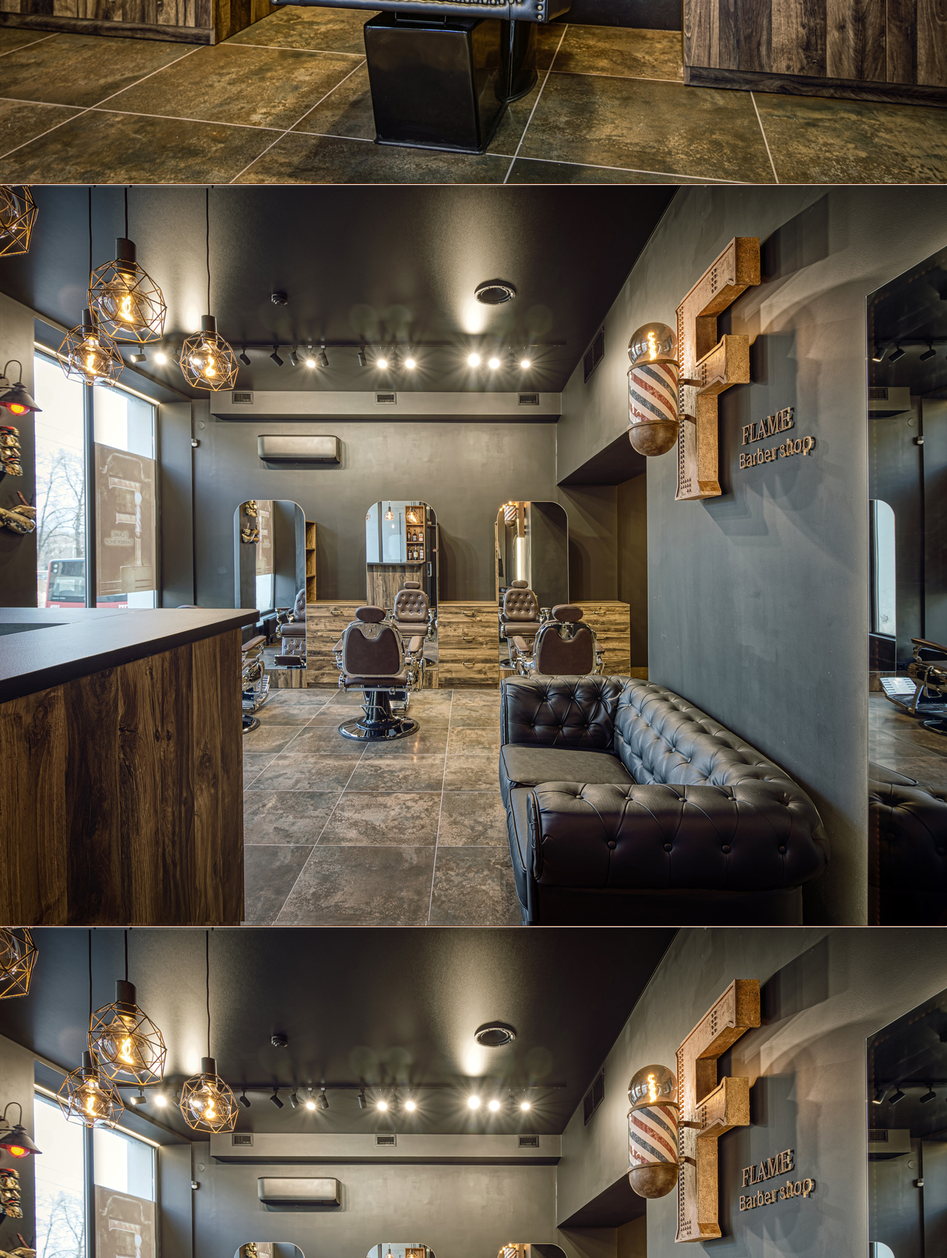
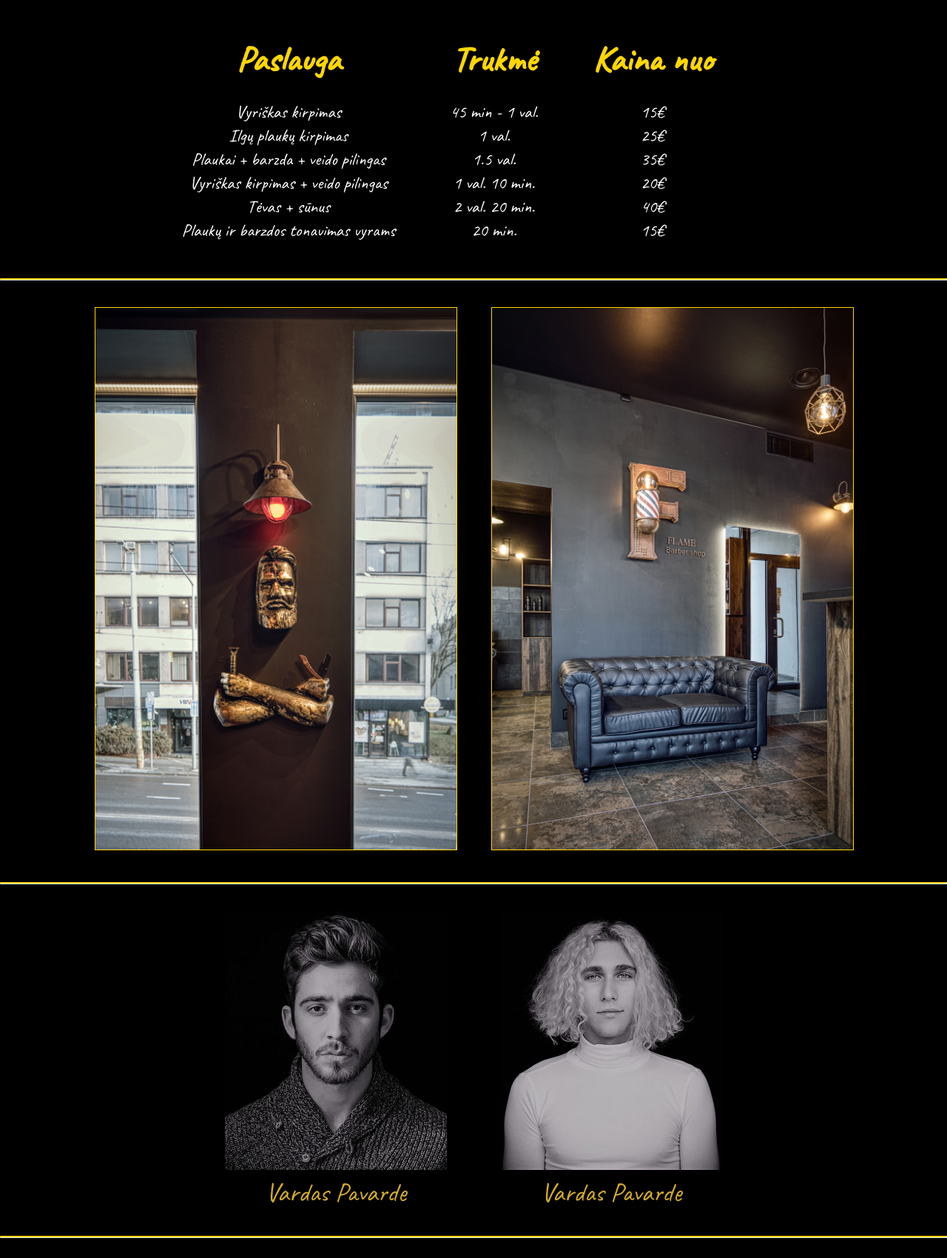
Before and after one commit to Allbertss/Allbertss.github.io, a plain HTML site: page index.html in a window 1280 px wide. Shown: the part 1100-2800 px from the top of the page at 74% size. Drawn offline with nearby package versions, Linux system fonts and the light colour scheme.

Commit message:
updated files

```diff
--- /dev/null
+++ b/css/about-us.css
@@ -0,0 +1,22 @@
+/* #about-us h2 {
+
+} */
+
+#outside-image img {
+    width: 500px;
+}
+
+#info {
+    margin-left: 2rem;
+    margin-right: 2rem;
+}
+
+#info li {
+    list-style-type: none;
+    text-align: right;
+}
+
+#working-hours {
+    text-align: left;
+    font-weight: bold;
+}
--- a/css/main.css
+++ b/css/main.css
@@ -16,7 +16,7 @@
 
 * {
     font-family: Caveat;
-    font-size: 18px;
+    font-size: 24px;
 
     margin: 0;
     padding: 0;
@@ -24,6 +24,7 @@
 
 body {
     background-color: var(--color6);
+    color: var(--color7);
 }
 
 @media only screen and (max-width: 1000px) {
@@ -48,7 +49,7 @@ body {
 }
 
 #name {
-    font-size: 20px;
+    font-size: 28px;
     color: var(--color5);
 }
 
@@ -58,8 +59,28 @@ body {
     width: 80%;
     height: auto;
     justify-content: center;
+    margin-top: 1.5rem;
+    margin-bottom: 1.5rem;
 }
 
 hr {
-    border-top: .1rem solid var(--color4);
+    border-top: .1rem solid var(--color5);
 }
+
+.responsive-image {
+    width: 100%;
+    height: auto;
+}
+
+.left-image {
+    margin-right: 1rem;
+}
+
+.left-image img,
+.right-image img {
+    border: .05rem solid var(--color5);
+}
+
+.right-image {
+    margin-left: 1rem;
+}
--- /dev/null
+++ b/css/masters.css
@@ -0,0 +1,15 @@
+#masters {
+    grid-template-columns: 1fr 1fr;
+    gap: 3rem;
+}
+
+
+/* #masters div img {
+    border: 2px solid var(--color5);
+} */
+
+p.fullname {
+    font-size: 1.5rem;
+    color: var(--color2);
+    text-align: center;
+}
--- /dev/null
+++ b/css/price-table.css
@@ -0,0 +1,21 @@
+.price-table {
+    display: flex;
+    justify-content: center;
+    margin-top: 2rem;
+    margin-bottom: 2rem;
+}
+
+.price-table tr {
+    text-align: center;
+}
+
+.price-table th {
+    font-weight: bold;
+    font-size: 2rem;
+    padding-bottom: 1rem;
+    color: var(--color5);
+}
+
+.price-table th, td {
+    padding-right: 3rem;
+}
--- a/index.html
+++ b/index.html
@@ -10,6 +10,9 @@
         <link rel="stylesheet" href="css/footer.css">
         <link rel="stylesheet" href="css/home.css">
         <link rel="stylesheet" href="css/scrollbar.css">
+        <link rel="stylesheet" href="css/price-table.css">
+        <link rel="stylesheet" href="css/masters.css">
+        <link rel="stylesheet" href="css/about-us.css">
         <title>FLAME Barber shop</title>
     </head>
 
@@ -19,7 +22,7 @@
             <nav>
                 <ul>
                     <li><a href="#home"><span id="name">FLAME</span> <span id="rest-name">Barber shop</span></a></li>
-                    <li><a href="#pricelist">Kainos</a></li>
+                    <li><a href=".price-table">Kainos</a></li>
                     <li><a href="#masters">Meistrai</a></li>
                     <li><a href="#about-us">Apie mus</a></li>
                 </ul>
@@ -37,20 +40,106 @@
 
         <hr>
 
-        <div id="pricelist" class="container">
-            <img src="images/interior2.jpg">
+        <table class="price-table" class="container">
+            <tr>
+                <th>Paslauga</th>
+                <th>Trukmė</th>
+                <th>Kaina nuo</th>
+            </tr>
+            <tr>
+                <td>Vyriškas kirpimas</td>
+                <td>45 min - 1 val.</td>
+                <td class="price">15&euro;</td>
+            </tr>
+            <tr>
+                <td>Ilgų plaukų kirpimas</td>
+                <td>1 val.</td>
+                <td class="price">25&euro;</td>
+            </tr>
+            <tr>
+                <td>Plaukai + barzda + veido pilingas</td>
+                <td>1.5 val.</td>
+                <td class="price">35&euro;</td>
+            </tr>
+            <tr>
+                <td>Vyriškas kirpimas + veido pilingas</td>
+                <td>1 val. 10 min.</td>
+                <td class="price">20&euro;</td>
+            </tr>
+            <tr>
+                <td>Tėvas + sūnus</td>
+                <td>2 val. 20 min.</td>
+                <td class="price">40&euro;</td>
+            </tr>
+            <tr>
+                <td>Plaukų ir barzdos tonavimas vyrams</td>
+                <td>20 min.</td>
+                <td class="price">15&euro;</td>
+            </tr>
+        </table>
+
+        <hr>
+
+        <div class="container">
+            <div class="left-image">
+                <img class="responsive-image" src="images/interior-v1.jpg">
+            </div>
+
+            <div class="right-image">
+                <img class="responsive-image" src="images/interior-v2.jpg">
+            </div>
         </div>
 
         <hr>
 
         <div id="masters" class="container">
-            <img src="images/interior3.jpg">
+            <div>
+                <img src="images/masters/master1.jpg">
+                <p class="fullname">Vardas Pavarde</p>
+                <!-- <p class="info">Lorem, ipsum dolor sit amet consectetur adipisicing elit.</p> -->
+            </div>
+            <div>
+                <img src="images/masters/master2.jpg">
+                <p class="fullname">Vardas Pavarde</p>
+                <!-- <p class="info">Lorem, ipsum dolor sit amet consectetur adipisicing elit.</p> -->
+            </div>
         </div>
 
         <hr>
 
+        <div class="container">
+            <div>
+                <img id="about-us-image" class="responsive-image" src="images/interior-f1.jpg">
+            </div>
+        </div>
+
+        <hr>
+
+
         <div id="about-us" class="container">
-            <img src="images/interior3.jpg">
+            <!-- <h2>Apie mus</h2> -->
+
+            <div id="outside-image">
+                <img src="images/outside.jpg">
+            </div>
+
+            <div id="info">
+                <p>Mus rasite adresu: <strong>Kalvarijų g. 2A, Vilnius</strong></p>
+                <p>Telefono numeris: <strong>+370 670 00616</strong></p>
+                <p>El. paštas: <strong>flamebarbers@gmail.com</strong></p>
+                <ul id="working-hours">Darbo laikas:</ul>
+                <li>Pirmadienis: <strong>10:00 - 20:00</strong></li>
+                <li>Antradienis: <strong>10:00 - 20:00</strong></li>
+                <li>Trečiadienis: <strong>10:00 - 20:00</strong></li>
+                <li>Ketvirtadienis: <strong>10:00 - 20:00</strong></li>
+                <li>Penktadienis: <strong>10:00 - 20:00</strong></li>
+                <li>Šeštadienis: <strong>10:00 - 20:00</strong></li>
+                <li>Sekmadienis: <strong>Nedirbame</strong></li>
+            </div>
+
+            <div class="col">
+                <iframe src="https://www.google.com/maps/embed?pb=!1m18!1m12!1m3!1d2305.953468023317!2d25.27816781620632!3d54.69284648070152!2m3!1f0!2f0!3f0!3m2!1i1024!2i768!4f13.1!3m3!1m2!1s0x46dd9404e60fa3f5%3A0x50e46e00a5749908!2sKalvarij%C5%B3%20g.%202A%2C%20Vilnius%2009309!5e0!3m2!1sen!2slt!4v1645380810456!5m2!1sen!2slt" width="400" height="300" style="border:0;" allowfullscreen="" loading="lazy"></iframe>
+            </div>
         </div>
 
         <!-- footer -->
--- a/javascript/main.js
+++ b/javascript/main.js
@@ -3,7 +3,7 @@ $("header ul a").on("click", function (e) {
     e.preventDefault();
     const href = $(this).attr("href");
     $("html, body").animate({
-        scrollTop: $(href).offset().top - 50 }, 1000);
+        scrollTop: $(href).offset().top - 100 }, 1000);
     }
 );
 
@@ -16,16 +16,28 @@ $(window).scroll(function(){
 });
 
 // home, cycle images
-let imageIndex = 6;
+let imageIndex = 4;
 window.onload = function() {
     setInterval(change, 3500);
+    setInterval(changeAboutUs, 3500);
 }
 
 function change() {
     if (imageIndex == 0)
-        imageIndex = 6;
+        imageIndex = 4;
 
     $('#home-image').attr('src', 'images/interior' + imageIndex + '.jpg');
 
     imageIndex--;
 }
+
+// about-us, cycle images
+let imageIndex2 = 2;
+function changeAboutUs() {
+    if (imageIndex2 == 0)
+        imageIndex2 = 2;
+
+    $('#about-us-image').attr('src', 'images/interior-f' + imageIndex2 + '.jpg');
+
+    imageIndex2--;
+}
```
Also changed, not shown: images/interior-f1.jpg (renamed from images/interior5.jpg), images/masters/master1.jpg (added), images/masters/master2.jpg (added), 2 other files.
